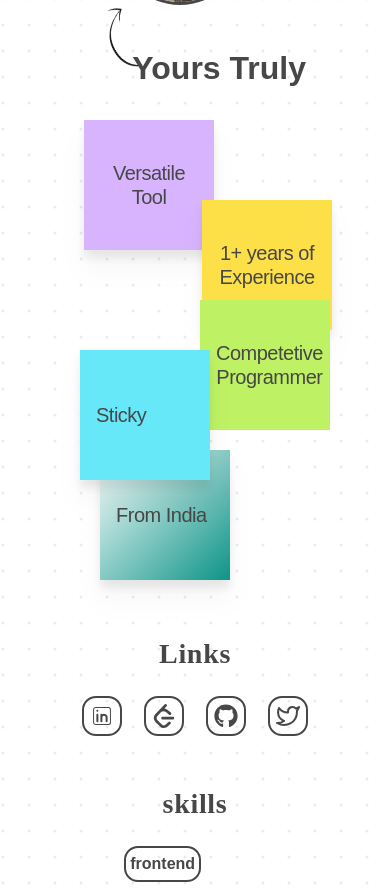
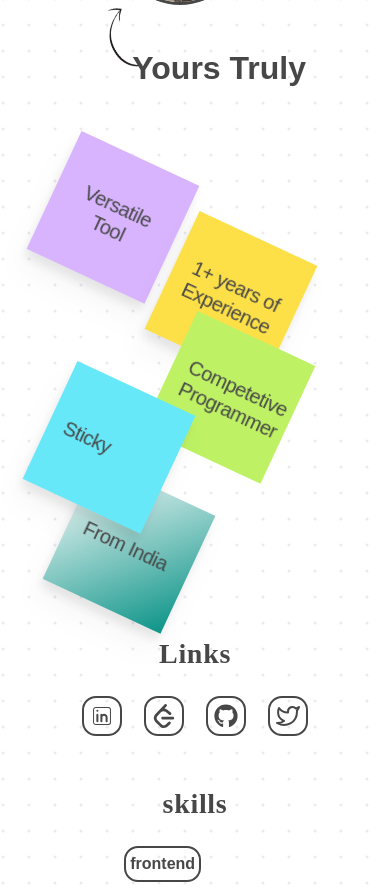
Before and after one commit to J-dev740/Protfolio, a React (Vite) app: page / in a window 390 px wide. Shown: the part 940-1828 px from the top of the page. Built offline with nearby package versions, Linux system fonts and the light colour scheme; a web font is replaced by a local one.

Commit message:
experience left for tuning animation

```diff
--- a/src/components/About.tsx
+++ b/src/components/About.tsx
@@ -34,10 +34,12 @@ const LinkItemMotion=motion(LinkItem);
 
 
 
-
 interface LinkItem{
     link:string;
     icon:IconType;
+}
+interface SkillItem{
+    skill:string;
 }
 export const links:LinkItem[]=[
     {
@@ -67,6 +69,9 @@ export const links:LinkItem[]=[
 // }
  export const About =forwardRef<HTMLDivElement>(({...props},ref) => {
 
+const StickyMotion1=motion(Sticky);
+
+
   return (
     <Section
     {...props}
@@ -77,7 +82,12 @@ export const links:LinkItem[]=[
         className='flex  min-[810px]:flex-row  flex-col w-full items-start min-[810px]:gap-x-5 justify-center'>
 {/* first section */}
             <div className='  flex flex-col items-start max-[810px]:self-center min-[810px]:w-1/2 min-[810px]:items-center justify-start px-4 py-2 '>
-                  <div className='flex relative  w-[230px] h-[230px] '>
+                  <motion.div
+                                                  initial={{y:10,opacity:0}}
+                                                  whileInView={{y:0,opacity:1}}
+                                                  transition={{duration:0.5,when:'beforeChildren', stiffness:300,staggerChildren:0.3,damping:2}}
+                                                  viewport={{once:true,amount:0.5}}
+                  className='flex relative  w-[230px] h-[230px] '>
                       {/* sparkiling vector  */}
                       <div
                           className='w-[52px] h-[52px] relative flex'
@@ -98,13 +108,32 @@ export const links:LinkItem[]=[
                           src={curve} className='absolute flex w-[70px] h-[90px]    left-2 bottom-2' />
                       {/* yours truly */}
                       <p className='font-bold  font-gae text-[32px] flex absolute bottom-0 right-1'>Yours Truly</p>
-                  </div>
+                  </motion.div>
                   <div className=' relative  mt-2  flex w-[230px] h-[488px]'>
-                    <Sticky content={'Versatile Tool'} className='absolute bg-purple-300 left-1 top-5 drop-shadow-xl'/>
-                    <Sticky content={'1+ years of Experience '} className='absolute  left-[122px] top-[100px] bg-yellow-300 drop-shadow-xl'/>
-                    <Sticky content={'Sticky'} className='absolute bg-cyan-300 left-0 top-[250px] sm:top-[300px] z-20 drop-shadow-xl'/>
-                    <Sticky content={'Competetive Programmer'} className='absolute  -right-[20px] top-[200px] sm:top-[250px] z-10 bg-lime-300 drop-shadow-3xl shadow-black '/>
-                    <Sticky
+                    <StickyMotion1
+                                initial={{rotate:-50, opacity:0, transformOrigin:'top left', originY:0,originX:-0.2 }}
+                                animate={{opacity:1,rotate:25,}}
+                                transition={{duration:1, type:'spring', stiffness:100,  damping:8, delay:1   }}
+                     content={'Versatile Tool'} className='absolute bg-purple-300 left-1 top-5 drop-shadow-xl'/>
+                    <StickyMotion1
+                                initial={{rotate:-50, opacity:0, transformOrigin:'top left', originY:0,originX:-0.2 }}
+                                animate={{opacity:1,rotate:25,}}
+                                transition={{duration:1, type:'spring', stiffness:100,  damping:8, delay:1   }}
+                    content={'1+ years of Experience '} className='absolute  left-[122px] top-[100px] bg-yellow-300 drop-shadow-xl'/>
+                    <StickyMotion1
+                                                   initial={{rotate:-50, opacity:0, transformOrigin:'top left', originY:0,originX:-0.2 }}
+                                                   animate={{opacity:1,rotate:25,}}
+                                                   transition={{duration:1, type:'spring', stiffness:100,  damping:8, delay:1   }}
+                     content={'Sticky'} className='absolute bg-cyan-300 left-0 top-[250px] sm:top-[300px] z-20 drop-shadow-xl'/>
+                    <StickyMotion1
+                                                   initial={{rotate:-50, opacity:0, transformOrigin:'top left', originY:0,originX:-0.2 }}
+                                                   animate={{opacity:1,rotate:25,}}
+                                                   transition={{duration:1, type:'spring', stiffness:100,  damping:8, delay:1   }}
+                    content={'Competetive Programmer'} className='absolute  -right-[20px] top-[200px] sm:top-[250px] z-10 bg-lime-300 drop-shadow-3xl shadow-black '/>
+                    <StickyMotion1
+                                                   initial={{rotate:-50, opacity:0, transformOrigin:'top left', originY:0,originX:-0.2 }}
+                                                   animate={{opacity:1,rotate:25,}}
+                                                   transition={{duration:1, type:'spring', stiffness:100,  damping:8, delay:1   }}
                     // style={{rotate:'40'}}
                      content={'From India'} className='absolute  left-[20px] sm:top-[400px] z-10  top-[350px] bg-gradient-to-tl  from-teal-600  to-white drop-shadow-xl'/>
 
@@ -118,10 +147,10 @@ export const links:LinkItem[]=[
 {/* second section */}
               <div className='flex flex-col  min-[810px]:w-1/2 items-center justify-center gap-y-[50px] w-full p-2  '>
                   <LinksMotion
-                    initial={{y:20,opacity:0}}
+                    initial={{y:40,opacity:0}}
                     whileInView={{y:0,opacity:1}}
-                    transition={{duration:1,when:'beforeChildren',staggerChildren:0.3}}
-                    viewport={{once:false,amount:0.3}}
+                    transition={{duration:0.5,when:'beforeChildren', stiffness:200,staggerChildren:0.3,damping:2}}
+                    viewport={{once:true,amount:0.5}}
 
                   title='Links' className='max-[810px]:mt-8' >
                       <div
@@ -130,21 +159,31 @@ export const links:LinkItem[]=[
                               <LinkItemMotion
                               initial={{y:20,opacity:0}}
                               whileInView={{y:0,opacity:1}}
-                              transition={{duration:0.2,type:'spring',delay:0.3+index/10,damping:5}}
-                              viewport={{once:false,amount:0.3}}
+                              transition={{duration:0.2,type:'spring',delay:0.2+index/10,damping:3}}
+                              viewport={{once:true,amount:0.5}}
 
                                 key={index}icon={item.icon} link={item.link} />
                           ))}
                       </div>
                   </LinksMotion>
-                  <Subsection title='skills' >
+                  <LinksMotion
+                    initial={{y:40,opacity:0}}
+                    whileInView={{y:0,opacity:1}}
+                    transition={{duration:0.5,when:'beforeChildren', stiffness:200,staggerChildren:0.3,damping:2}}
+                    viewport={{once:true,amount:0.5}}
+                   title='skills' >
                       <div className='flex w-[50%] items-center min-[810px]:justify-start justify-between text-wrap flex-wrap gap-y-2 gap-x-2'>
-                          {skills.map((item) => (
-                              <SkillItem key={item} skill={item} />
+                          {skills.map((item,index:number) => (
+                              <SkillItemMotion
+                              initial={{y:20,opacity:0}}
+                              whileInView={{y:0,opacity:1}}
+                              transition={{duration:0.2,type:'spring',delay:0.2+index/10,damping:3}}
+                              viewport={{once:true,amount:0.3}}
+                               key={index} skill={item} />
                           ))}
 
                       </div>
-                  </Subsection>
+                  </LinksMotion>
                   <Subsection title='Experience' >
                       <Subsection className='text-[20px]' title='Mo Ventures'>
 
@@ -200,8 +239,11 @@ export const links:LinkItem[]=[
 const skills=[
     'frontend','backend','blockchain','DataStructures & Algorithms','System Design'
 ]
-const SkillItem=({skill}:{skill:string})=>(
-    <div className='flex w-fit   justify-center items-center rounded-[14px] border-[2px] border-[#474747] p-1 font-semibold font-gae   '>
+const SkillItem=forwardRef<HTMLDivElement,SkillItem >(({skill},ref)=>(
+    <div
+    ref={ref}
+    className='flex w-fit   justify-center items-center rounded-[14px] border-[2px] border-[#474747] p-1 font-semibold font-gae   '>
         {skill}
     </div>
-)
+))
+const SkillItemMotion=motion(SkillItem)
--- a/src/components/Hero.tsx
+++ b/src/components/Hero.tsx
@@ -2,8 +2,8 @@
 import { Sticky } from './Sticky'
 import {motion} from 'framer-motion'
 
+const StickyMotion=motion(Sticky);
 export const Hero = () => {
-    const StickyMotion=motion(Sticky);
   return (
     <motion.div
     initial={{opacity:0,scale:0.2}}
```
